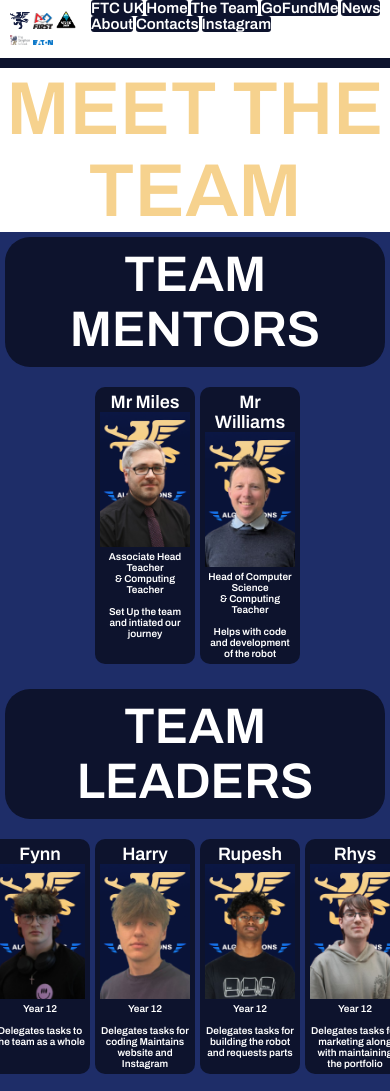
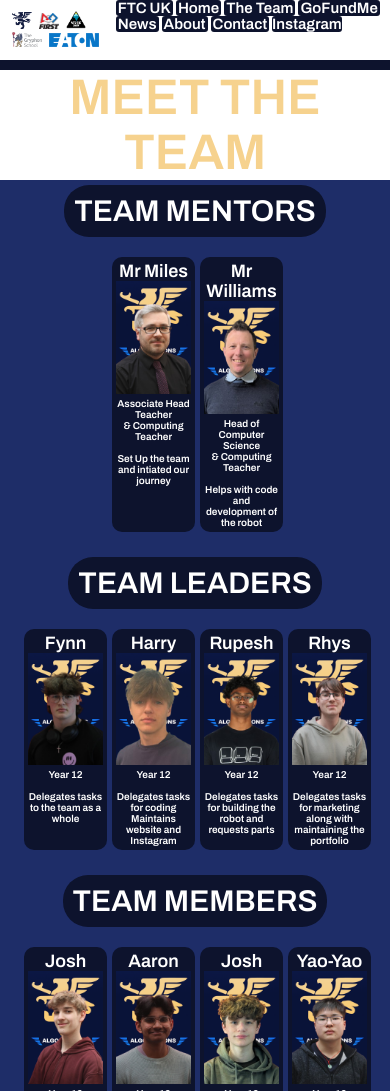
Before and after one commit to Algoryphons/Algoryphons.github.io, a plain HTML site: page team.html in a window 390 px wide. Shown: the top 1091 px of the page. Drawn offline with Linux system fonts and the light colour scheme.

Commit message:
phone stuff done for current

```diff
--- a/styles.css
+++ b/styles.css
@@ -56,7 +56,6 @@ header{
 #headerDiv #buttons {
   margin-left: auto;
 }
-
 
 #headerDiv #insta {
   border-bottom-right-radius: 0px;
@@ -128,7 +127,7 @@ header{
 }
 
 #team_section_header {
-  margin-top: 110px;
+  margin-top: 70px;
   background-color: white;
   width: 100%;
   color: #F6D28E;
@@ -205,10 +204,10 @@ footer a {
     margin-bottom: -5px;
   }
   header #schl_logo_img {
-    width: 35px;
+    width: 30px;
   }
   header #EATON_logo_img {
-    width: 55px;
+    width: 50px;
   }
   header {
     position: initial;
@@ -226,7 +225,15 @@ footer a {
   }
   #headerDiv a {
     padding: 0px;
+    padding-left: 2px;
+    padding-right: 2px;
+    padding-bottom: -1px;
     border-radius: 3px;
+  }
+  #headerDiv a:hover {
+    color: black;
+    background-color: #F6D28E;
+    text-decoration: none;
   }
   #headerDiv #insta{
     padding: 0px;
@@ -260,11 +267,11 @@ footer a {
   }
   #team_section_header{
     margin-top: 10px;
-    font-size: 75px;
+    font-size: 50px;
   }
   #member_cell {
-    width:90px;
-    padding: 5px;
+    width:75px;
+    padding: 4px;
     margin-left: 5px;
     background-color: #0D132D;
     color: white;
@@ -272,9 +279,12 @@ footer a {
     font-size: 18px;
   }
   #member_cell img {
-    width: 90px;
+    width: 75px;
   }
   #info_box {
     font-size: 10px;
   }
+  #member_header_div_txt{
+    font-size: 30px;
+  }
 }
--- a/team.html
+++ b/team.html
@@ -14,8 +14,8 @@
         <a href="index.html"><img src="graphics/logo_blue.png" alt="Algoryphons Logo" id="logo_img" width="40"/></a>
         <a href="https://firstuk.org"><img src="graphics/FTC_logo.png" alt="FTC logo" id="logo_img" width="40"/></a>
         <a href="https://www.youtube.com/watch?v=zM1wAo4eQzQ"><img src="graphics/theme.gif" alt="theme logo" id="theme_logo_img" width="40"/></a>
-        <a href="https://www.gryphon.dorset.sch.uk"><img src="graphics/gryphon-school-logo.png" alt="Gryphon School Logo" id="logo_img" width="70"></a>
-        <a href="https://www.eaton.com/gb/en-gb.html"><img src="graphics/eaton.png" alt="eaton logo" id="logo_img" width="110"/></a>
+        <a href="https://www.gryphon.dorset.sch.uk"><img src="graphics/gryphon-school-logo.png" alt="Gryphon School Logo" id="schl_logo_img" width="70"></a>
+        <a href="https://www.eaton.com/gb/en-gb.html"><img src="graphics/eaton.png" alt="eaton logo" id="EATON_logo_img" width="110"/></a>
       </div>
       <div id="buttons">
           <a href="https://firstuk.org">FTC UK</a>
@@ -24,7 +24,7 @@
           <a href="https://gofund.me/e0205bc3">GoFundMe</a>
           <a>News</a>
           <a>About</a>
-          <a>Contacts</a>
+          <a>Contact</a>
           <a href="https://www.instagram.com/algoryphons/" target="_blank" rel="noopener noreferrer" id="insta">Instagram</a>
       </div>
     </div>
@@ -188,7 +188,7 @@
 
             <div id="member_cell">
               <div>
-                Xiang-Yao
+                Yao-Yao
               </div>
               <div>
                 <img src="graphics/FinalTeamPhotos/XT.png" alt="member_image" id="logo_img" width="250"/>
```
